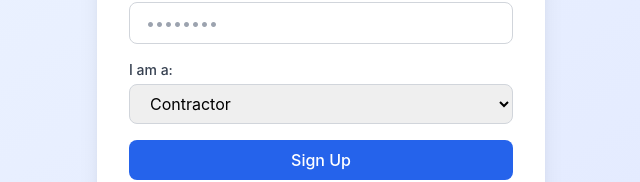
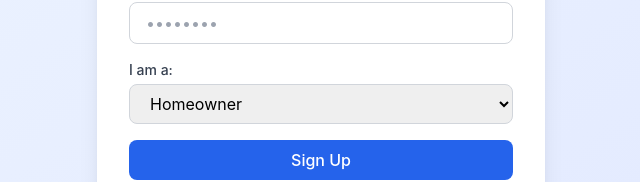
Before and after one commit to bpnelsen/ezly-dashboard, a Next.js app: page /signup in a window 1280 px wide. Shown: the part 370-552 px from the top of the page, without its empty margins (319-959 px from the left). Built offline with nearby package versions, Linux system fonts and the light colour scheme.

Commit message:
Restrict signup roles to Homeowner/Contractor only - Admin access controlled by email

```diff
--- a/app/auth/callback/page.tsx
+++ b/app/auth/callback/page.tsx
@@ -5,6 +5,9 @@ export const dynamic = 'force-dynamic'
 import { useEffect } from 'react'
 import { useRouter } from 'next/navigation'
 import { supabase } from '@/lib/supabase-client'
+
+// Admin email - only this email gets admin access
+const ADMIN_EMAIL = process.env.NEXT_PUBLIC_ADMIN_EMAIL || 'admin@ezly.co'
 
 export default function AuthCallback() {
   const router = useRouter()
@@ -25,7 +28,28 @@ export default function AuthCallback() {
           return
         }
 
-        if (data.session) {
+        if (data.session?.user) {
+          const user = data.session.user
+
+          // Check if profile exists
+          const { data: profile } = await supabase
+            .from('profiles')
+            .select('*')
+            .eq('id', user.id)
+            .single()
+
+          // Create profile if it doesn't exist (new OAuth user)
+          if (!profile) {
+            const role = user.email === ADMIN_EMAIL ? 'admin' : 'homeowner'
+
+            await supabase.from('profiles').insert({
+              id: user.id,
+              email: user.email,
+              full_name: user.user_metadata?.full_name || user.email?.split('@')[0],
+              role: role,
+            })
+          }
+
           // Successfully authenticated
           router.push('/dashboard')
           return
--- a/app/signup/page.tsx
+++ b/app/signup/page.tsx
@@ -7,14 +7,14 @@ import Link from 'next/link'
 import { supabase } from '@/lib/supabase-client'
 import { useRouter } from 'next/navigation'
 
-type UserRole = 'owner' | 'admin' | 'contractor'
+type UserRole = 'homeowner' | 'contractor'
 
 export default function SignupPage() {
   const router = useRouter()
   const [email, setEmail] = useState('')
   const [password, setPassword] = useState('')
   const [fullName, setFullName] = useState('')
-  const [role, setRole] = useState<UserRole>('contractor')
+  const [role, setRole] = useState<UserRole>('homeowner')
   const [loading, setLoading] = useState(false)
   const [error, setError] = useState<string | null>(null)
 
@@ -146,9 +146,8 @@ export default function SignupPage() {
                 onChange={(e) => setRole(e.target.value as UserRole)}
                 className="w-full px-4 py-2 border border-gray-300 rounded-lg focus:ring-2 focus:ring-blue-500 focus:border-transparent"
               >
+                <option value="homeowner">Homeowner</option>
                 <option value="contractor">Contractor</option>
-                <option value="admin">Admin</option>
-                <option value="owner">Owner</option>
               </select>
             </div>
 
```
Also changed, not shown: 1 other file (tests, documents, lock files or other folders).
